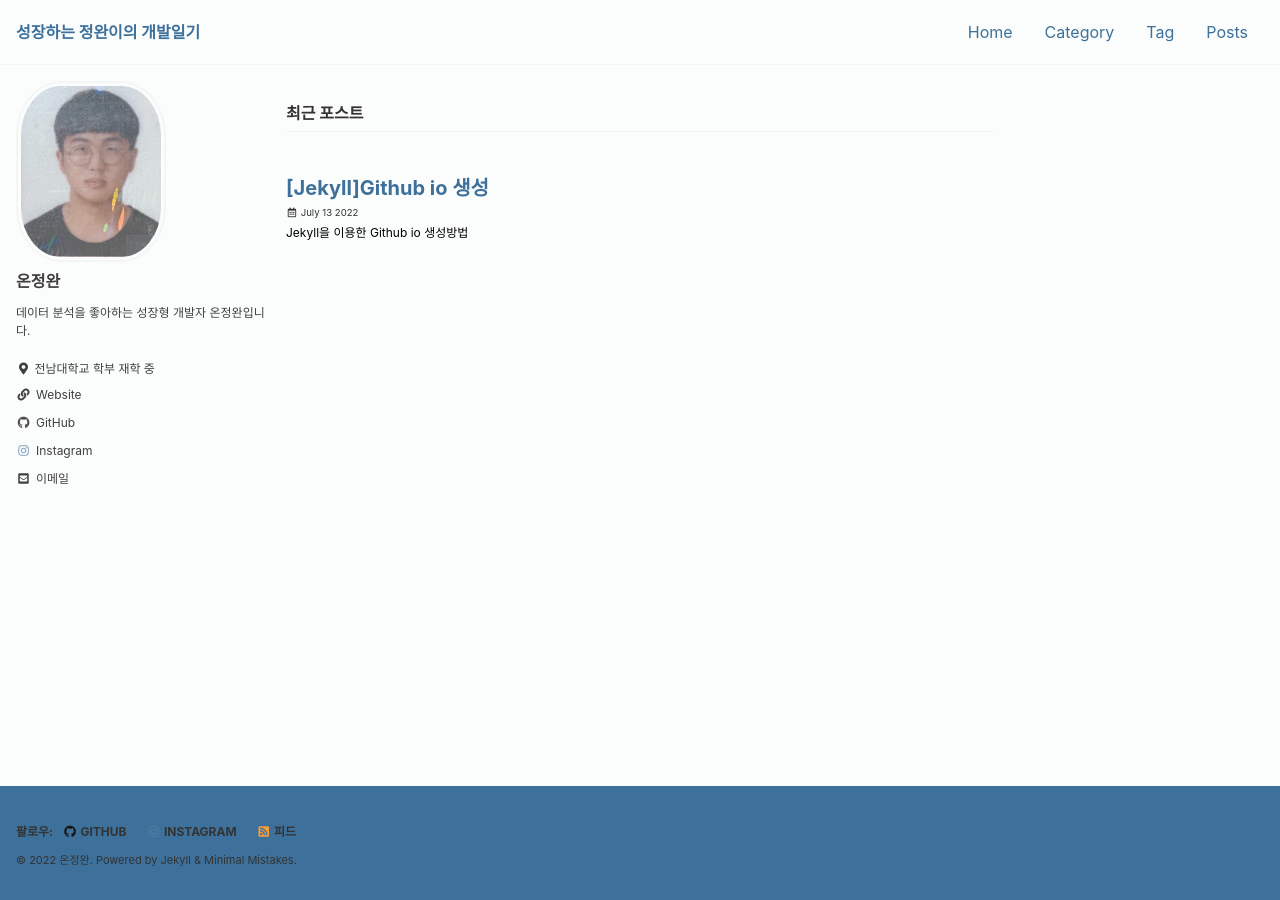
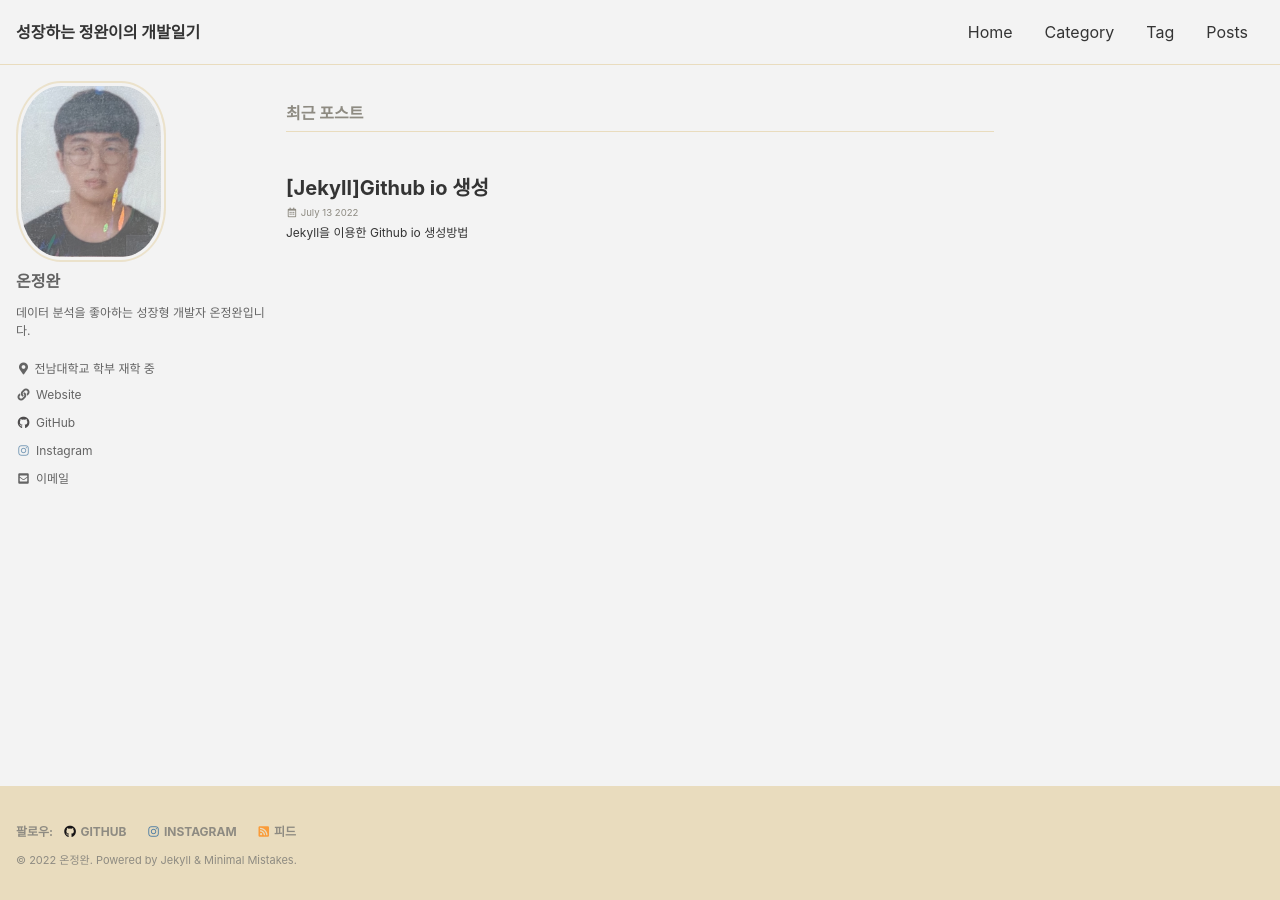
Before and after one commit to On-JungWoan/On-JungWoan.github.io, a Jekyll site: the page built from index.html, in a window 1280 px wide. Built offline with Jekyll 4.4.1, drawn with Linux system fonts in a browser that asks for light colours; cached includes are drawn as plain includes; the list of posts is cut into pages by our own code.

Commit message:
Update _config.yml

```diff
--- a/_config.yml
+++ b/_config.yml
@@ -12,7 +12,7 @@
 
 # theme                  : "minimal-mistakes-jekyll"
 remote_theme           : "mmistakes/minimal-mistakes"
-minimal_mistakes_skin    : "default" # "air", "aqua", "contrast", "dark", "dirt", "neon", "mint", "plum", "sunrise"
+minimal_mistakes_skin    : "dirt" # "default", "air", "aqua", "contrast", "dark", "dirt", "neon", "mint", "plum", "sunrise"
 
 # Site Settings
 locale                   : "ko-KR"
```
